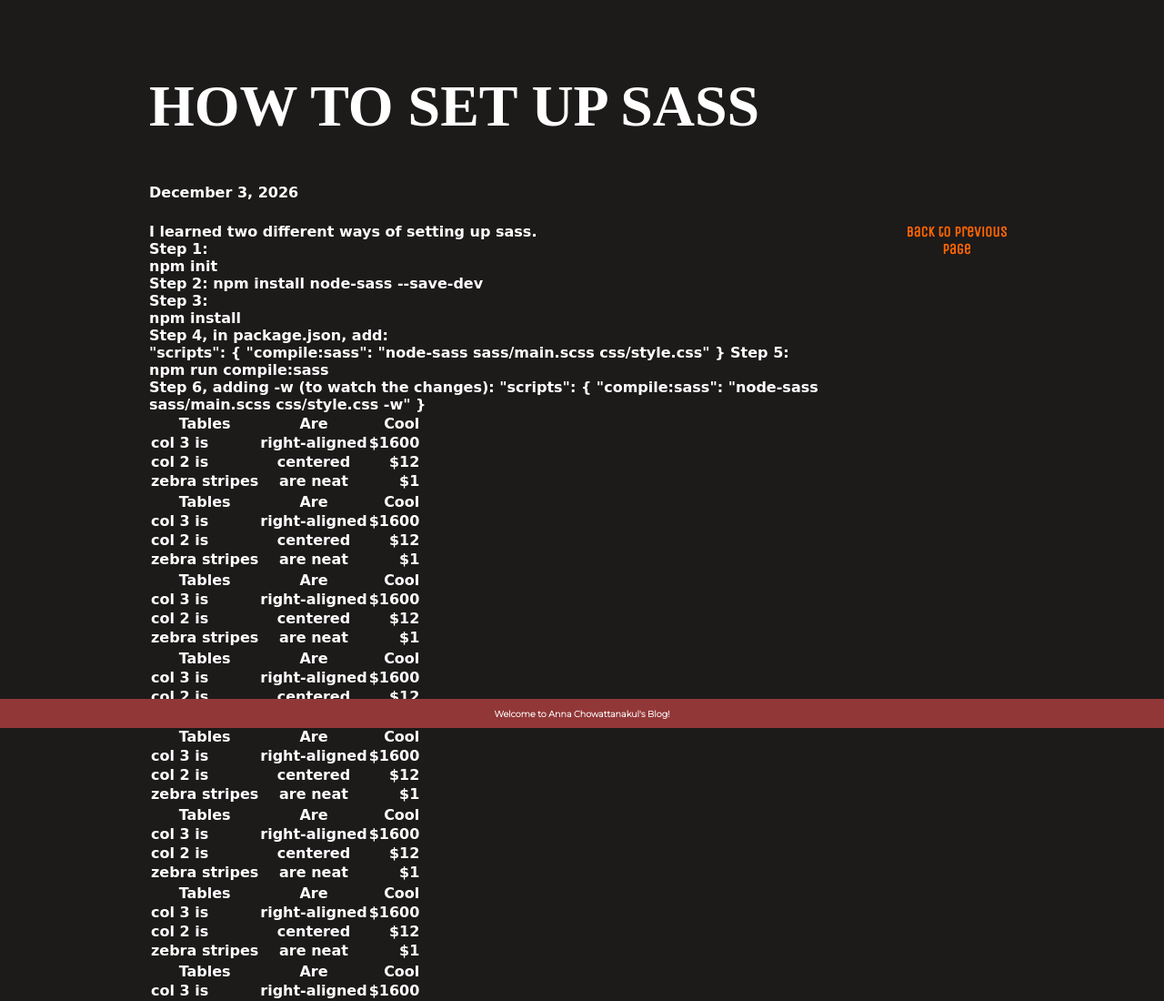
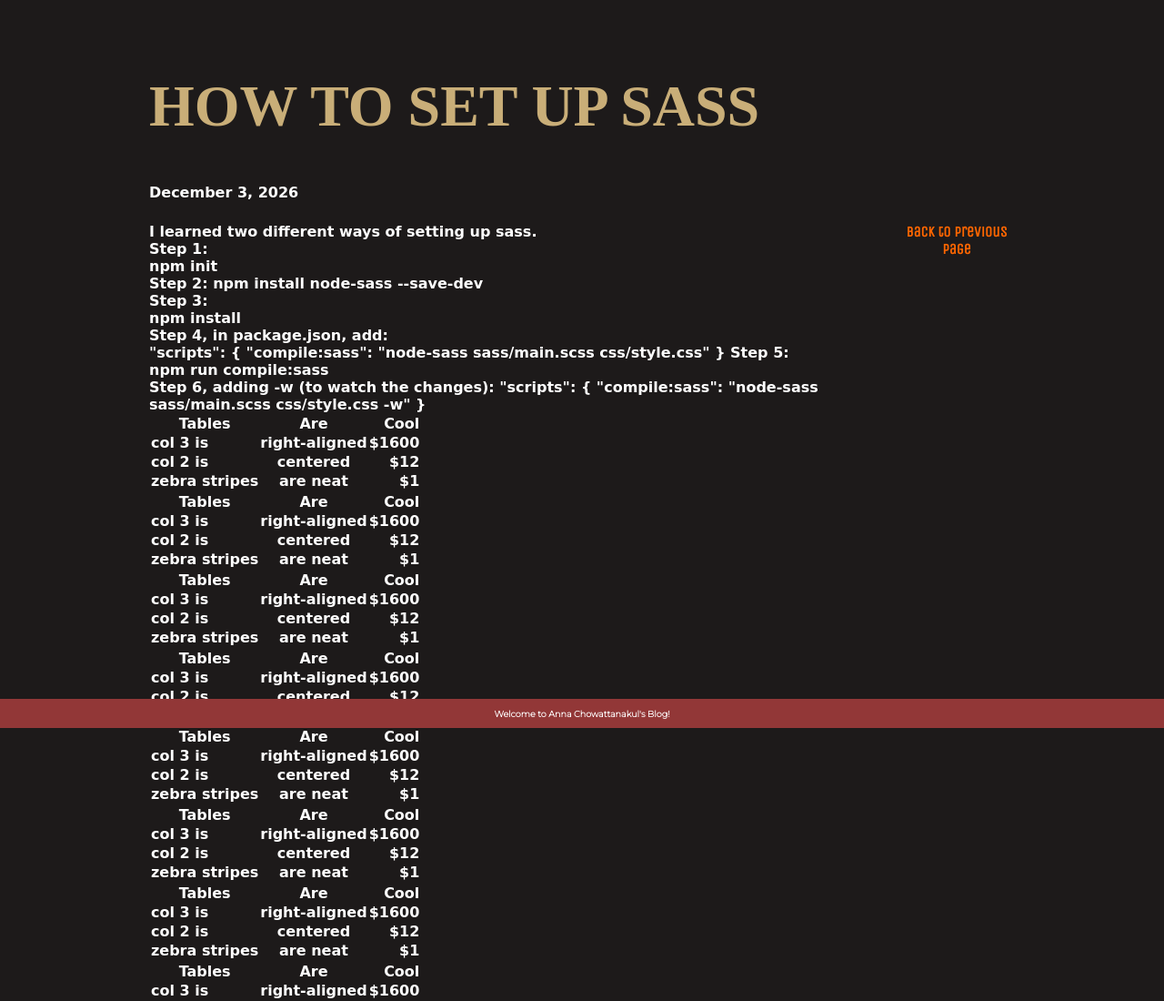
Before and after one commit to achowatt/11ty-my-website-blog, an Eleventy site: page src/blog/first-post.md in a window 1280 px wide. Shown: the top 1100 px of the page at 91% size. Built offline with nearby package versions, Linux system fonts and the light colour scheme; Eleventy itself is replaced by a stand-in of ours; files that its build step writes are made by us from their sources; a web font is replaced by a local one.

Commit message:
changed more stuff lol

```diff
--- a/assets/scss/pages/_blog.scss
+++ b/assets/scss/pages/_blog.scss
@@ -27,6 +27,7 @@
         }
         .blog-post-title {
             text-align: start;
+            color:#c9ae78;
         }
         div.blog-purpose-container {
             border-radius: 4px;
```
Also changed, not shown: assets/css/styles.css, 1 other file.
